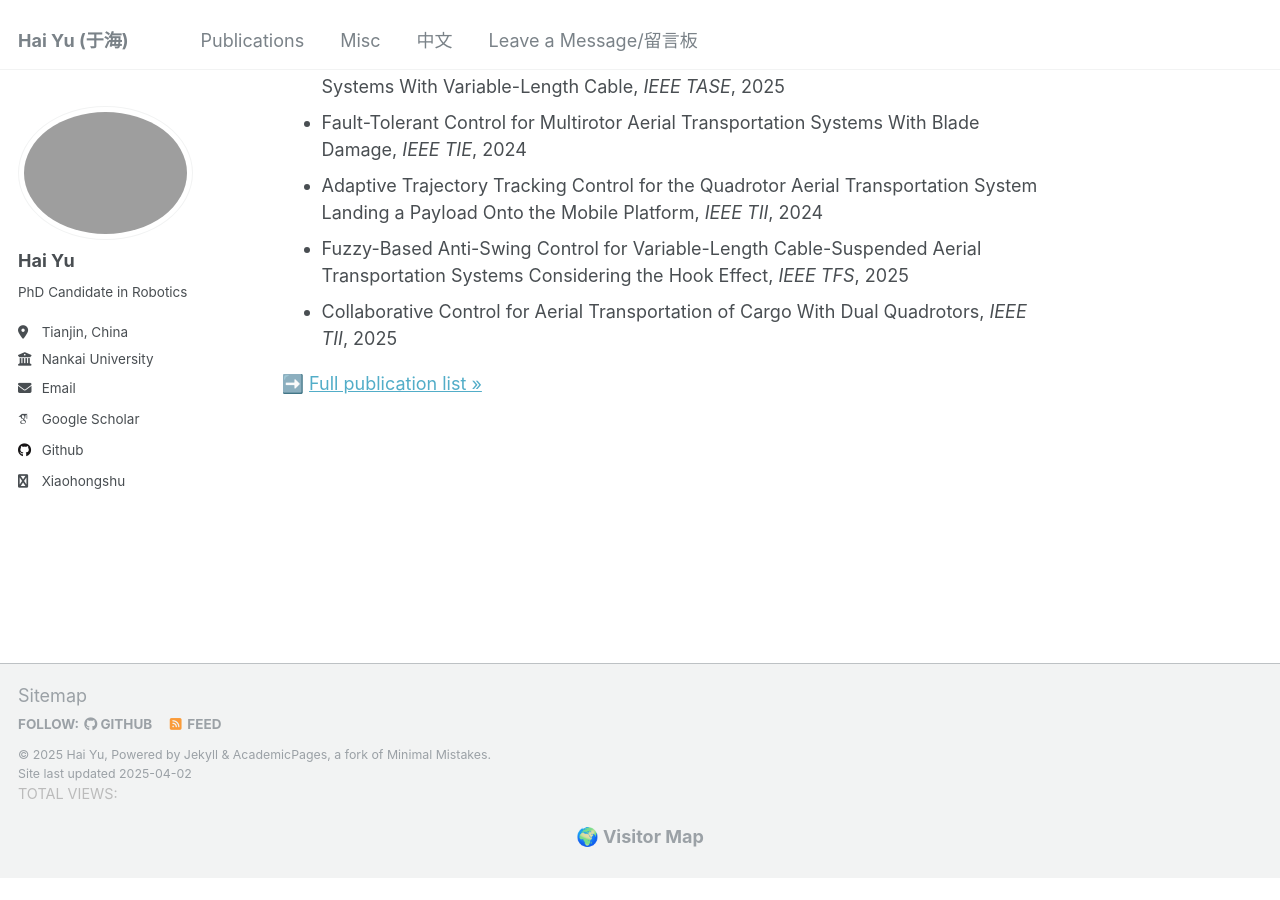
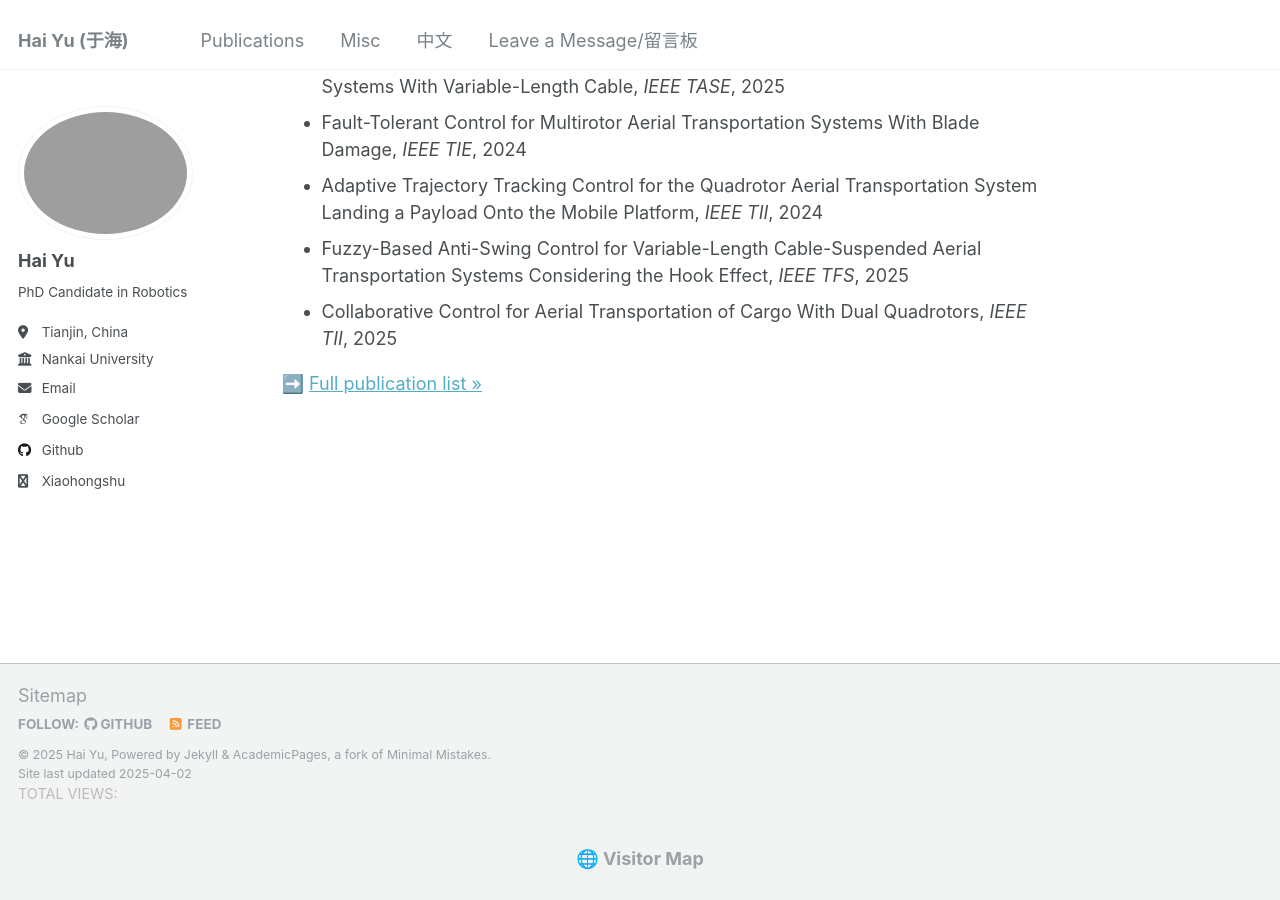
Before and after one commit to wangy1893/wangy1893.github.io, a Jekyll site: the page built from _pages/about.md, in a window 1280 px wide and 900 px high, scrolled down 1688 px. Built offline with Jekyll 4.4.1, drawn with Linux system fonts in a browser that asks for light colours; some web fonts are replaced; a script that is not in the unit is left out; comment, search, counter and statistics services are not loaded; before the commit the page ends 2566 px from its top, so only the background shows below that.

Commit message:
Update footer.html

```diff
--- a/_includes/footer.html
+++ b/_includes/footer.html
@@ -27,7 +27,11 @@
     TOTAL VIEWS: <span id="busuanzi_value_site_pv"></span>
 </div>
 <!-- 🌐 动态世界访问地球 -->
-<div align="center" style="margin-top: 4px;">
-  <p style="margin-bottom: 10px; font-weight: bold;">🌍 Visitor Map</p>
-  <script type="text/javascript" id="clstr_globe" src="//clustrmaps.com/globe.js?d=s4FOtRt-xxeAAs-Catbe6QaM8V0X-j73u9t1wgW22Zo"></script>
+<div align="center" style="margin-top: 40px;">
+  <p style="margin-bottom: 10px; font-weight: bold;">🌐 Visitor Map</p>
+  <div style="max-width: 400px; transform: scale(0.3); transform-origin: top center;">
+    <script type="text/javascript" id="clstr_globe"
+      src="//clustrmaps.com/globe.js?d=s4FOtRt-xxeAAs-Catbe6QaM8V0X-j73u9t1wgW22Zo">
+    </script>
+  </div>
 </div>
```
